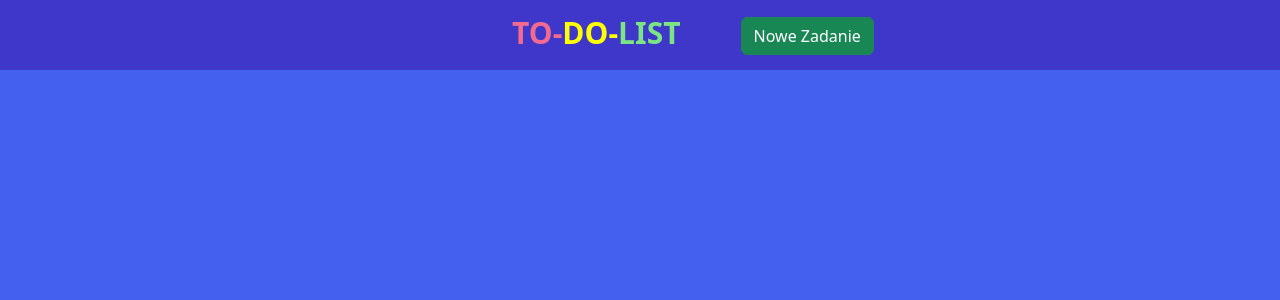
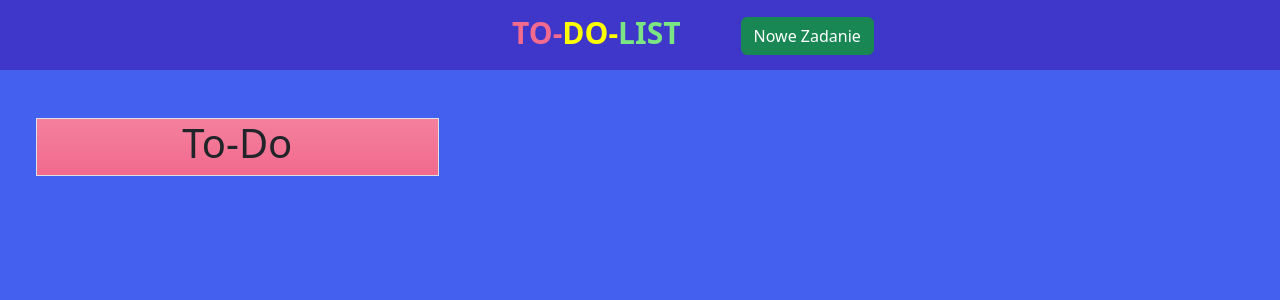
Before and after one commit to pavrekgames/ToDoList-Angular, an Angular app: page / in a window 1280 px wide. Shown: the top 300 px of the page. Built offline with nearby package versions, Linux system fonts and the light colour scheme.

Commit message:
Create component for to do elements

```diff
--- a/src/app/app.component.html
+++ b/src/app/app.component.html
@@ -2,3 +2,5 @@
 <app-navbar></app-navbar>
 
 <app-add-task-form></app-add-task-form>
+
+<app-to-do-container></app-to-do-container>
--- a/src/app/app.module.ts
+++ b/src/app/app.module.ts
@@ -6,12 +6,14 @@ import { AppComponent } from './app.component';
 import { NavbarComponent } from './navbar/navbar.component';
 import { AddTaskFormComponent } from './add-task-form/add-task-form.component';
 import { FormsModule, ReactiveFormsModule } from '@angular/forms';
+import { ToDoContainerComponent } from './to-do-container/to-do-container.component';
 
 @NgModule({
   declarations: [
     AppComponent,
     NavbarComponent,
-    AddTaskFormComponent
+    AddTaskFormComponent,
+    ToDoContainerComponent
   ],
   imports: [
     BrowserModule,
--- /dev/null
+++ b/src/app/to-do-container/to-do-container.component.css
@@ -0,0 +1,4 @@
+
+.to-do-color{
+  background-color: #f26a8d;
+}
--- /dev/null
+++ b/src/app/to-do-container/to-do-container.component.html
@@ -0,0 +1,8 @@
+
+<div class="cantainer-lg m-5">
+ <div class="row justify-content-md-start">
+    <div class="col-sm-4 h-50 d-inline-block border bg-gradient to-do-color">
+          <h1 class="text-center">To-Do</h1>
+    </div>
+ </div>
+</div>
```
Also changed, not shown: src/app/to-do-container/to-do-container.component.ts (added, +10 -0 lines).
